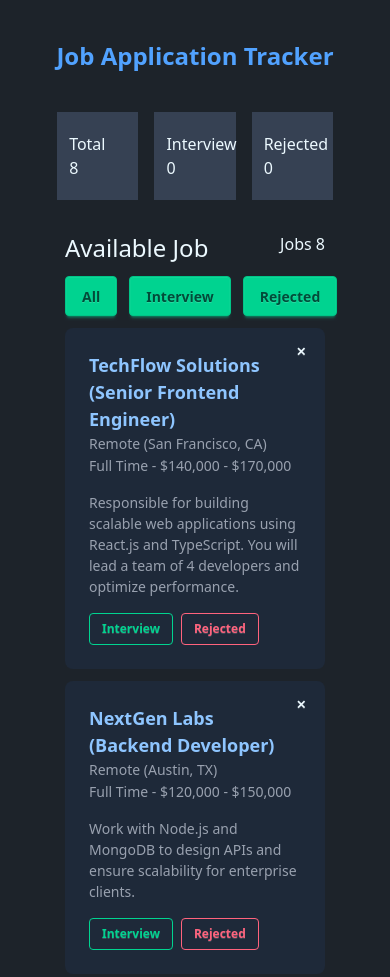
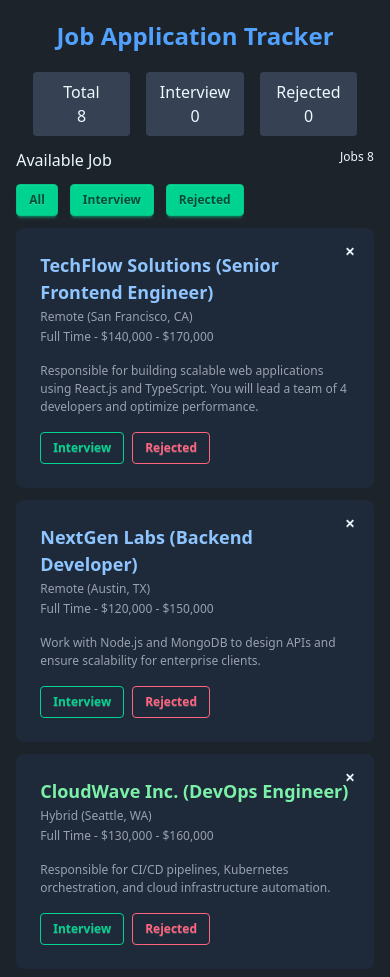
Before and after one commit to anujpaul27/PH-13-Assignment-4, a plain HTML site: page index.html in a window 390 px wide. Shown: the top 977 px of the page. Drawn offline with nearby package versions, Linux system fonts and the light colour scheme.

Commit message:
Responsive Complate for mobile device

```diff
--- a/index.html
+++ b/index.html
@@ -9,19 +9,20 @@
     <link href="https://cdn.jsdelivr.net/npm/daisyui@5/themes.css" rel="stylesheet" type="text/css" />
     <title>Job Checker</title>
 </head>
-<div class="w-10/12 mx-auto  lg:mt-20 ">
-    <h1 class="text-2xl my-10 text-center text-blue-400 font-bold ">Job Application Tracker</h1>
+<div class="lg:w-10/12 mx-auto  lg:mt-20 mt-5 ">
+    <h1 class="lg:text-3xl text-2xl  my-5  lg:my-10 text-center text-blue-400 font-bold ">Job Application Tracker</h1>
+
     <!-- Navbar card -->
-    <section class="flex gap-4 justify-center ">
-        <div class="w-1/4 px-3 py-5  bg-gray-700 ">
+    <section class="flex gap-4 justify-center lg:text-left text-center  ">
+        <div class="w-1/4 px-3 lg:py-5 py-2  bg-gray-700 rounded-sm  ">
             <p>Total </p>
             <h1 class="nav-total-card">8</h1>
         </div>
-        <div class="w-1/4 px-3 py-5  bg-gray-700 ">
+        <div class="w-1/4 px-3 lg:py-5 py-2  bg-gray-700 rounded-sm  ">
             <p>Interview </p>
             <h1 class="nav-interview-card">0</h1>
         </div>
-        <div class="w-1/4 px-3 py-5  bg-gray-700 ">
+        <div class="w-1/4 px-3 lg:py-5 py-2  bg-gray-700 rounded-sm  ">
             <p>Rejected </p>
             <h1 class="nav-rejected-card">0</h1>
         </div>
@@ -29,15 +30,15 @@
 </div>
 
 <!-- Available Job -->
-<section class="w-8/12 mx-auto mt-5  ">
+<section class="lg:w-8/12 w-11/12 mx-auto lg:mt-5  ">
     <div class="w-full flex justify-between align-center py-3">
-        <h1 class="text-2xl  ">Available Job</h1>
-        <p class="count">Jobs <span class="nav-total-card1">8</span> </p>
+        <h1 class="lg:text-2xl  ">Available Job</h1>
+        <p class="count lg:text-sm  text-[12px] ">Jobs <span class="nav-total-card1">8</span> </p>
     </div>
     <div class="flex gap-3 ">
-        <button id="allShow" class="btn btn-success ">All</button>
-        <button id="interviewShow" class="btn btn-success ">Interview</button>
-        <button id="rejectedShow" class="btn btn-success ">Rejected</button>
+        <button id="allShow" class="btn btn-success lg:btn-md btn-sm ">All</button>
+        <button id="interviewShow" class="btn btn-success lg:btn-md btn-sm ">Interview</button>
+        <button id="rejectedShow" class="btn btn-success lg:btn-md btn-sm ">Rejected</button>
     </div>
 
     <!-- all main card -->
@@ -45,9 +46,10 @@
 
         <div class="card bg-gray-800 my-3 text-neutral-content w-full">
             <button class=" DeleteBtn btn btn-sm btn-circle btn-ghost absolute right-2 top-2">✕</button>
-            <div class="card-body">
-                <h2 class="card-title text-blue-300">TechFlow Solutions (Senior Frontend Engineer)</h2>
-                <p class="leading-1.5 text-gray-400">Remote (San Francisco, CA)</p>
+
+            <div class="card-body lg:text-sm text-[12px] ">
+                <h2 class="card-title text-blue-300 lg:text-lg text-md ">TechFlow Solutions (Senior Frontend Engineer)</h2>
+                <p class="leading-1.5 text-gray-400 ">Remote (San Francisco, CA)</p>
                 <p class="text-gray-400">Full Time - $140,000 - $170,000</p>
 
                 <button class="SelectedByInterview hidden btn w-20 btn-success  btn-sm">Interview</button>
@@ -64,7 +66,7 @@
 
         <div class="card bg-gray-800 my-3 text-neutral-content w-full">
             <button class="DeleteBtn btn btn-sm btn-circle btn-ghost absolute right-2 top-2">✕</button>
-            <div class="card-body">
+            <div class="card-body lg:text-sm text-[12px] ">
                 <h2 class="card-title text-blue-300">NextGen Labs (Backend Developer)</h2>
                 <p class="leading-1.5 text-gray-400">Remote (Austin, TX)</p>
                 <p class="text-gray-400">Full Time - $120,000 - $150,000</p>
@@ -83,7 +85,7 @@
 
         <div class="card bg-gray-800 my-3 text-neutral-content w-full">
             <button class="DeleteBtn btn btn-sm btn-circle btn-ghost absolute right-2 top-2">✕</button>
-            <div class="card-body">
+            <div class="card-body lg:text-sm text-[12px] ">
                 <h2 class="card-title text-green-300">CloudWave Inc. (DevOps Engineer)</h2>
                 <p class="leading-1.5 text-gray-400">Hybrid (Seattle, WA)</p>
                 <p class="text-gray-400">Full Time - $130,000 - $160,000</p>
@@ -102,7 +104,7 @@
 
         <div class="card bg-gray-800 my-3 text-neutral-content w-full">
             <button class="DeleteBtn btn btn-sm btn-circle btn-ghost absolute right-2 top-2">✕</button>
-            <div class="card-body">
+            <div class="card-body lg:text-sm text-[12px] ">
                 <h2 class="card-title text-purple-300">BrightPath AI (Machine Learning Engineer)</h2>
                 <p class="leading-1.5 text-gray-400">Remote (Boston, MA)</p>
                 <p class="text-gray-400">Full Time - $150,000 - $180,000</p>
@@ -121,7 +123,7 @@
 
         <div class="card bg-gray-800 my-3 text-neutral-content w-full">
             <button class="DeleteBtn btn btn-sm btn-circle btn-ghost absolute right-2 top-2">✕</button>
-            <div class="card-body">
+            <div class="card-body lg:text-sm text-[12px] ">
                 <h2 class="card-title text-pink-300">PixelForge Studios (UI/UX Designer)</h2>
                 <p class="leading-1.5 text-gray-400">Onsite (New York, NY)</p>
                 <p class="text-gray-400">Full Time - $90,000 - $120,000</p>
@@ -140,7 +142,7 @@
 
         <div class="card bg-gray-800 my-3 text-neutral-content w-full">
             <button class="DeleteBtn btn btn-sm btn-circle btn-ghost absolute right-2 top-2">✕</button>
-            <div class="card-body">
+            <div class="card-body lg:text-sm text-[12px] ">
                 <h2 class="card-title text-red-300">FinTech Pro (Full Stack Engineer)</h2>
                 <p class="leading-1.5 text-gray-400">Remote (Chicago, IL)</p>
                 <p class="text-gray-400">Full Time - $135,000 - $165,000</p>
@@ -159,7 +161,7 @@
 
         <div class="card bg-gray-800 my-3 text-neutral-content w-full">
             <button class="DeleteBtn btn btn-sm btn-circle btn-ghost absolute right-2 top-2">✕</button>
-            <div class="card-body">
+            <div class="card-body lg:text-sm text-[12px] ">
                 <h2 class="card-title text-yellow-300">GreenTech Systems (Software Engineer)</h2>
                 <p class="leading-1.5 text-gray-400">Hybrid (Denver, CO)</p>
                 <p class="text-gray-400">Full Time - $110,000 - $140,000</p>
@@ -178,7 +180,7 @@
 
         <div class="card bg-gray-800 my-3 text-neutral-content w-full">
             <button class="DeleteBtn btn btn-sm btn-circle btn-ghost absolute right-2 top-2">✕</button>
-            <div class="card-body">
+            <div class="card-body lg:text-sm text-[12px] ">
                 <h2 class="card-title text-indigo-300">CyberShield Corp (Security Analyst)</h2>
                 <p class="leading-1.5 text-gray-400">Onsite (Washington, DC)</p>
                 <p class="text-gray-400">Full Time - $125,000 - $155,000</p>
@@ -201,8 +203,8 @@
     <div class="interviewCard interviewMainCard hidden ">
         <div class="NotFoundPageInterview my-20 text-center mx-auto">
             <img class="mx-auto" src="jobs.png" alt="">
-            <h1 class="text-3xl   text-blue-500">No jobs available </h1>
-            <p>Check back soon for new job opportunities</p>
+            <h1 class="lg:text-3xl   text-blue-500">No jobs available </h1>
+            <p class="lg:text-sm text-[12px]">Check back soon for new job opportunities</p>
         </div>
 
 
@@ -212,8 +214,8 @@
     <div class="rejectedCard rejectedMainCard hidden ">
         <div class="NotFoundPageRejected my-20 text-center mx-auto">
             <img class="mx-auto" src="jobs.png" alt="">
-            <h1 class="text-3xl   text-blue-500">No jobs available </h1>
-            <p>Check back soon for new job opportunities</p>
+            <h1 class="lg:text-3xl   text-blue-500">No jobs available </h1>
+            <p class="lg:text-sm text-[12px]">Check back soon for new job opportunities</p>
         </div>
     </div>
 
```
